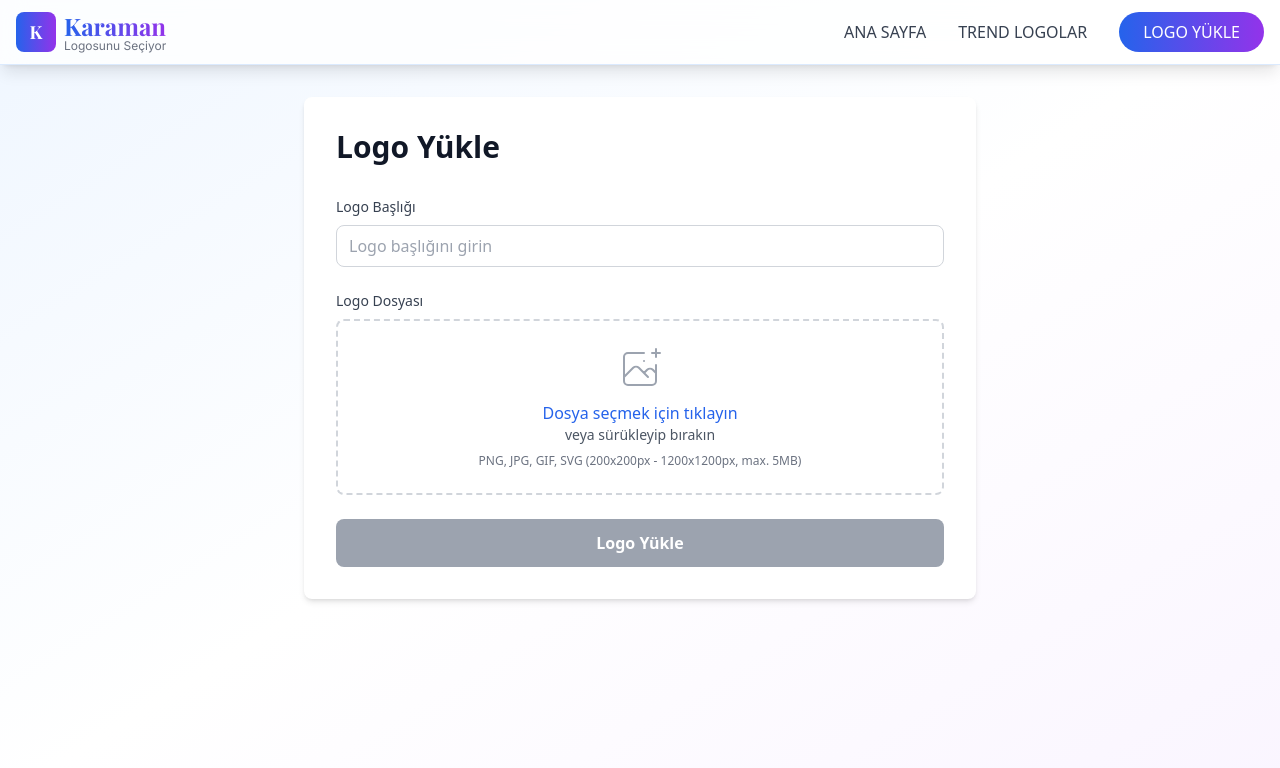
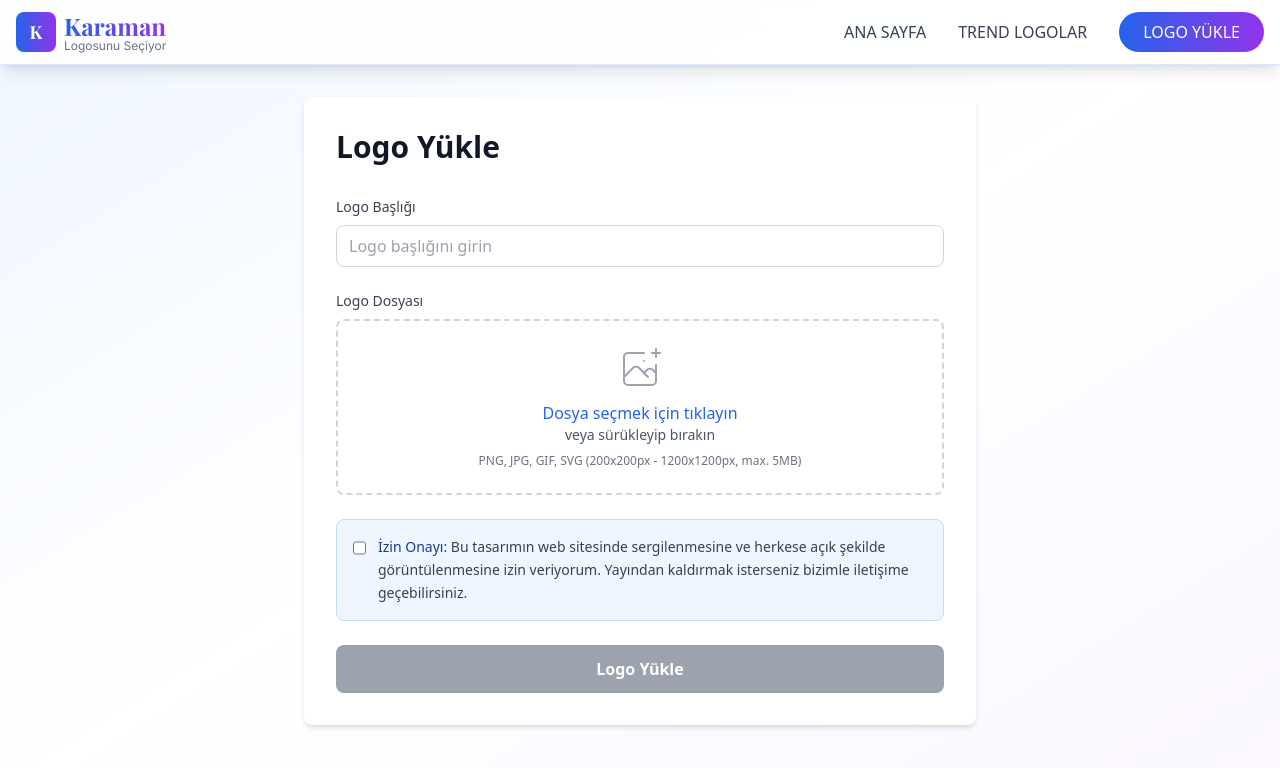
Before and after one commit to ygulen651/LOGO, a Next.js app: page /upload in a window 1280 px wide. Shown: the top 768 px of the page. Built offline with nearby package versions, Linux system fonts and the light colour scheme.

Commit message:
Logo yükleme formuna izin onayı kutusu eklendi - Kullanıcı onayı gerekli

```diff
--- a/src/app/upload/page.tsx
+++ b/src/app/upload/page.tsx
@@ -9,6 +9,9 @@ import Image from 'next/image';
 
 const uploadSchema = z.object({
   title: z.string().min(1, 'Başlık gerekli').max(100, 'Başlık çok uzun'),
+  consent: z.boolean().refine((val) => val === true, {
+    message: 'Logo yüklemek için izin onayı gerekli',
+  }),
 });
 
 type UploadFormData = z.infer<typeof uploadSchema>;
@@ -19,6 +22,7 @@ export default function UploadPage() {
   const [previewUrl, setPreviewUrl] = useState<string | null>(null);
   const [uploading, setUploading] = useState(false);
   const [error, setError] = useState<string | null>(null);
+  const [consent, setConsent] = useState(false);
 
   const {
     register,
@@ -55,6 +59,11 @@ export default function UploadPage() {
       return;
     }
 
+    if (!consent) {
+      setError('Logo yüklemek için izin onayı gerekli');
+      return;
+    }
+
     setUploading(true);
     setError(null);
 
@@ -71,6 +80,8 @@ export default function UploadPage() {
       const result = await response.json();
 
       if (response.ok) {
+        // Başarı mesajı göster
+        alert('Teşekkürler! Tasarımınız sergilenmek üzere başarıyla yüklendi. Yayından kaldırmak isterseniz bizimle iletişime geçebilirsiniz.');
         router.push(`/logo/${result._id}`);
       } else {
         setError(result.error || 'Logo yüklenirken hata oluştu');
@@ -158,6 +169,22 @@ export default function UploadPage() {
             </div>
           )}
 
+          {/* İzin Onayı */}
+          <div className="bg-blue-50 border border-blue-200 rounded-lg p-4">
+            <div className="flex items-start space-x-3">
+              <input
+                type="checkbox"
+                id="consent"
+                checked={consent}
+                onChange={(e) => setConsent(e.target.checked)}
+                className="mt-1 h-4 w-4 text-blue-600 focus:ring-blue-500 border-gray-300 rounded"
+              />
+              <label htmlFor="consent" className="text-sm text-gray-700 leading-relaxed">
+                <span className="font-medium text-blue-900">İzin Onayı:</span> Bu tasarımın web sitesinde sergilenmesine ve herkese açık şekilde görüntülenmesine izin veriyorum. Yayından kaldırmak isterseniz bizimle iletişime geçebilirsiniz.
+              </label>
+            </div>
+          </div>
+
           {/* Hata Mesajı */}
           {error && (
             <div className="bg-red-50 border border-red-200 rounded-lg p-4">
@@ -168,7 +195,7 @@ export default function UploadPage() {
           {/* Submit Button */}
           <button
             type="submit"
-            disabled={uploading || !selectedFile}
+            disabled={uploading || !selectedFile || !consent}
             className="w-full bg-blue-600 text-white py-3 px-4 rounded-lg font-semibold hover:bg-blue-700 disabled:bg-gray-400 disabled:cursor-not-allowed transition-colors"
           >
             {uploading ? 'Yükleniyor...' : 'Logo Yükle'}
```
